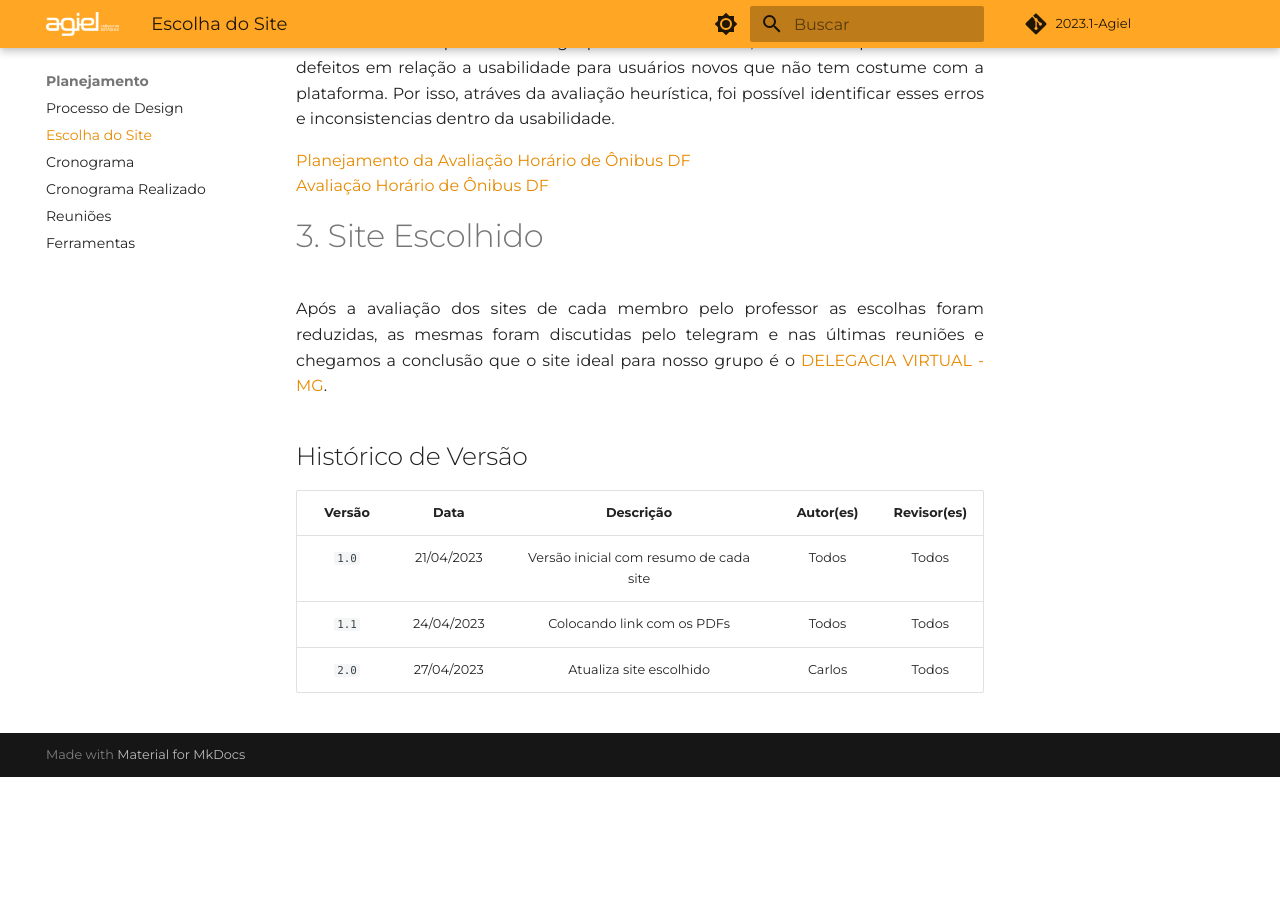
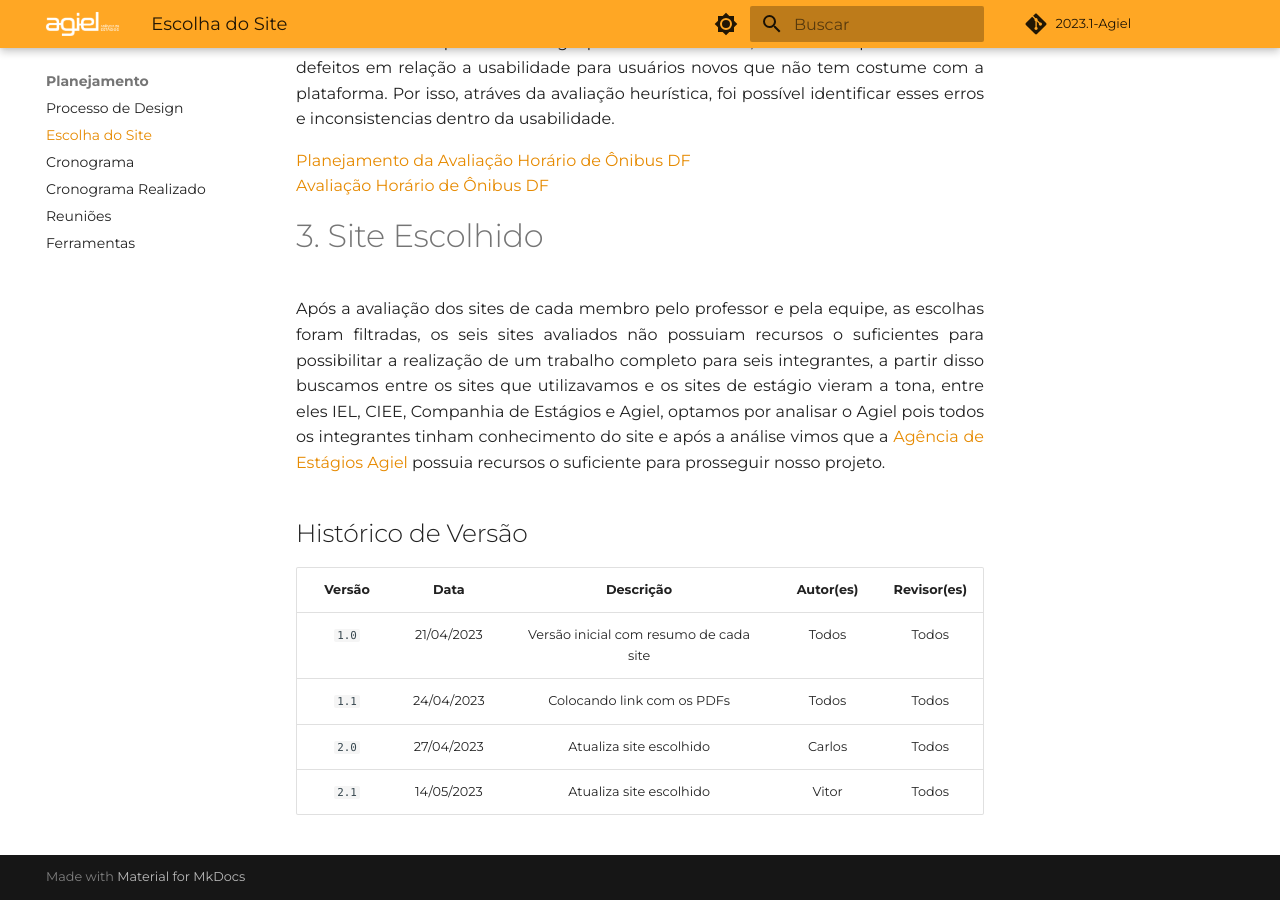
Before and after one commit to Interacao-Humano-Computador/2023.1-Agiel, an MkDocs documentation site: the page built from docs/planejamento/escolha_do_site.md, in a window 1280 px wide and 900 px high, scrolled down 2894 px. Built offline with MkDocs 1.6.1 and Material for MkDocs 9.7.7, drawn with Linux system fonts in a browser that asks for light colours; some web fonts are replaced; comment, search, counter and statistics services are not loaded; before the commit the page ends 3671 px from its top, so only the background shows below that.

Commit message:
docs: atualizando detalhes da escolha do site

```diff
--- a/docs/planejamento/escolha_do_site.md
+++ b/docs/planejamento/escolha_do_site.md
@@ -74,7 +74,7 @@
 <a href="https://github.com/Interacao-Humano-Computador/2023.1-Grupo07/blob/main/docs/assets/sites/PlojetoParteIndividualMetodoeAvaliçãoBrunoHenriqueMoreiraCardoso.pdf">Avaliação Horário de Ônibus DF</a>
 
 # 3. Site Escolhido
-<p align="justify">Após a avaliação dos sites de cada membro pelo professor as escolhas foram reduzidas, as mesmas foram discutidas pelo telegram e nas últimas reuniões e chegamos a conclusão que o site ideal para nosso grupo é o <a href=https://delegaciavirtual.sids.mg.gov.br/>DELEGACIA VIRTUAL - MG</a>.</p>
+<p align="justify">Após a avaliação dos sites de cada membro pelo professor e pela equipe, as escolhas foram filtradas, os seis sites avaliados não possuiam recursos o suficientes para possibilitar a realização de um trabalho completo para seis integrantes, a partir disso buscamos entre os sites que utilizavamos e os sites de estágio vieram a tona, entre eles IEL, CIEE, Companhia de Estágios e Agiel, optamos por analisar o Agiel pois todos os integrantes tinham conhecimento do site e após a análise vimos que a <a href="https://www.agiel.com.br/site/">Agência de Estágios Agiel</a> possuia recursos o suficiente para prosseguir nosso projeto.</p>
 
 ## Histórico de Versão
 
@@ -83,3 +83,4 @@
 | `1.0`  | 21/04/2023 | Versão inicial com resumo de cada site |   Todos   |    Todos    |
 | `1.1`  | 24/04/2023 |       Colocando link com os PDFs       |   Todos   |    Todos    |
 | `2.0`  | 27/04/2023 |  Atualiza site escolhido   |  Carlos   |    Todos    |
+| `2.1`  | 14/05/2023 |  Atualiza site escolhido   |  Vitor   |    Todos    |
```
